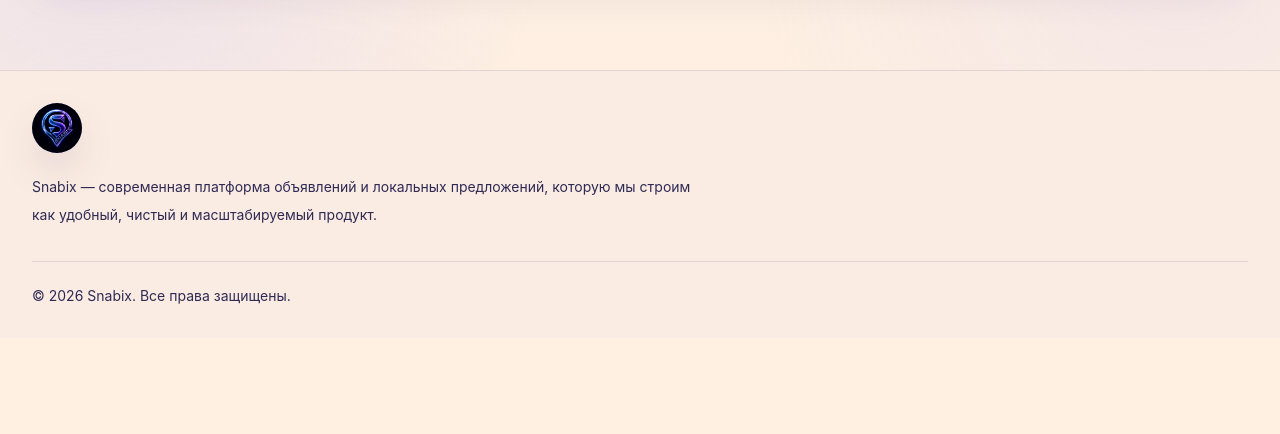
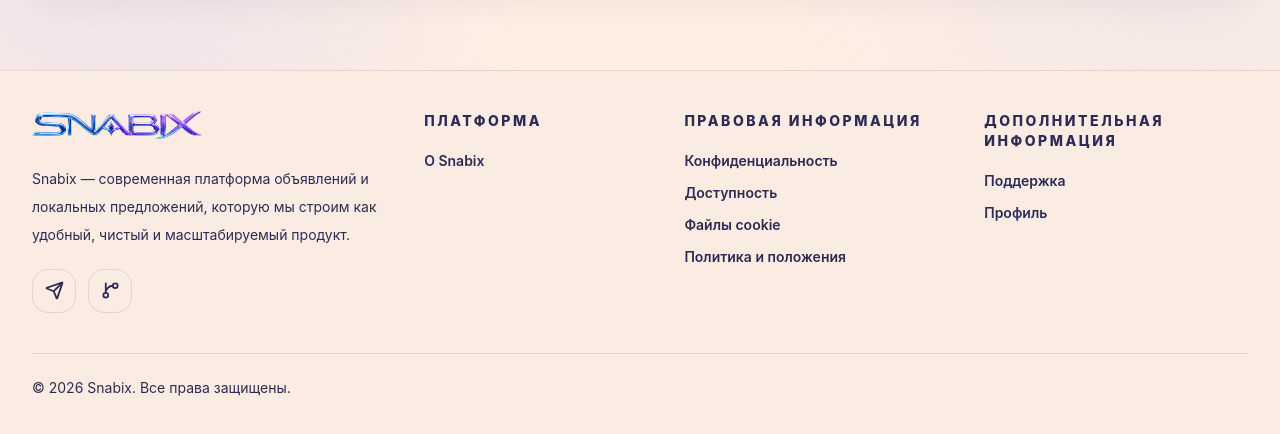
Before and after one commit to snabix/snabix-frontend, a Next.js app: page / in a window 1280 px wide. Shown: the part 854-1288 px from the top of the page. Before the commit the page ends 1192 px from the top, so only its background shows below. Built offline with nearby package versions, Linux system fonts and the light colour scheme; no server answers.

Commit message:
feat: polish theme switcher sidebar and footer

```diff
--- /dev/null
+++ b/src/features/listing/ui/delete-listing-dialog.tsx
@@ -0,0 +1,83 @@
+import { AlertTriangle, LoaderCircle, Trash2 } from "lucide-react";
+import { Button } from "@/src/shared/ui/shadcn/button";
+import {
+  Dialog,
+  DialogContent,
+  DialogDescription,
+  DialogFooter,
+  DialogHeader,
+  DialogTitle,
+} from "@/src/shared/ui/shadcn/dialog";
+
+type DeleteListingDialogProps = {
+  isDeleting: boolean;
+  isOpen: boolean;
+  listingTitle?: string | null;
+  onConfirm: () => void;
+  onOpenChange: (isOpen: boolean) => void;
+};
+
+export function DeleteListingDialog({
+  isDeleting,
+  isOpen,
+  listingTitle,
+  onConfirm,
+  onOpenChange,
+}: DeleteListingDialogProps) {
+  return (
+    <Dialog onOpenChange={onOpenChange} open={isOpen}>
+      <DialogContent className="max-w-[520px]">
+        <DialogHeader>
+          <div className="grid size-12 place-items-center rounded-2xl bg-[color-mix(in_srgb,var(--danger)_12%,var(--surface))] text-[var(--danger)]">
+            <AlertTriangle aria-hidden="true" size={22} />
+          </div>
+
+          <DialogTitle className="mt-4">
+            Удалить объявление?
+          </DialogTitle>
+
+          <DialogDescription className="mt-2">
+            {listingTitle ? (
+              <>
+                Объявление <span className="font-semibold text-[var(--brand-deep)]">&quot;{listingTitle}&quot;</span> будет удалено
+                без возможности восстановления.
+              </>
+            ) : (
+              "Объявление будет удалено без возможности восстановления."
+            )}
+          </DialogDescription>
+        </DialogHeader>
+
+        <DialogFooter className="mt-6">
+          <Button
+            disabled={isDeleting}
+            onClick={() => onOpenChange(false)}
+            type="button"
+            variant="outline"
+          >
+            Отменить
+          </Button>
+
+          <Button
+            disabled={isDeleting}
+            onClick={onConfirm}
+            type="button"
+            variant="destructive"
+          >
+            {isDeleting ? (
+              <>
+                <LoaderCircle aria-hidden="true" className="animate-spin" size={17} />
+                Удаляем...
+              </>
+            ) : (
+              <>
+                <Trash2 aria-hidden="true" size={17} />
+                Удалить
+              </>
+            )}
+          </Button>
+        </DialogFooter>
+      </DialogContent>
+    </Dialog>
+  );
+}
--- a/src/shared/ui/Footer/Footer.tsx
+++ b/src/shared/ui/Footer/Footer.tsx
@@ -1,19 +1,140 @@
+import Image from "next/image";
+import Link from "next/link";
+import { GitBranch, Send } from "lucide-react";
 import { Container } from "@/src/shared/ui/container";
-import { Logo } from "@/src/shared/ui/logo";
+
+const socialLinks = [
+  { label: "Telegram", href: "#", icon: Send },
+  { label: "GitHub", href: "#", icon: GitBranch },
+];
+
+const legalLinks = [
+  { label: "Конфиденциальность", href: "#" },
+  { label: "Доступность", href: "#" },
+  { label: "Файлы cookie", href: "#" },
+  { label: "Политика и положения", href: "#" },
+];
+
+const additionalLinks = [
+  { label: "Поддержка", href: "#" },
+  { label: "Профиль", href: "/account/profile" },
+];
 
 export function AppFooter() {
   return (
-    <footer className="mt-12 border-t border-[var(--border-soft)] bg-[var(--surface)] py-8">
+    <footer className="mt-12 border-t border-[var(--border-soft)] bg-[var(--surface)] py-10">
       <Container>
-        <div>
-          <Logo />
-          <p className="mt-5 max-w-2xl text-sm leading-7 text-[var(--text-muted)]">
-            Snabix — современная платформа объявлений и локальных предложений,
-            которую мы строим как удобный, чистый и масштабируемый продукт.
-          </p>
-          <div className="mt-8 border-t border-[var(--border-soft)] pt-6 text-sm text-[var(--text-muted)]">
-            © 2026 Snabix. Все права защищены.
-          </div>
+        <div className="grid items-start gap-9 md:grid-cols-2 lg:grid-cols-[1.35fr_0.85fr_1fr_1fr]">
+          <section aria-labelledby="footer-brand-title">
+            <Link
+              aria-label="На главную Snabix"
+              className="inline-flex items-center"
+              href="/"
+            >
+              <Image
+                alt="Snabix"
+                className="h-auto w-[170px]"
+                height={191}
+                priority={false}
+                src="/logo2.png"
+                width={1177}
+              />
+            </Link>
+
+            <h2 className="sr-only" id="footer-brand-title">
+              Snabix
+            </h2>
+
+            <p className="mt-5 max-w-md text-sm leading-7 text-[var(--text-muted)]">
+              Snabix — современная платформа объявлений и локальных
+              предложений, которую мы строим как удобный, чистый и
+              масштабируемый продукт.
+            </p>
+
+            <div className="mt-5 flex items-center gap-3">
+              {socialLinks.map((link) => {
+                const Icon = link.icon;
+
+                return (
+                  <Link
+                    aria-label={link.label}
+                    className={[
+                      "grid size-11 place-items-center rounded-2xl",
+                      "border border-[var(--border-soft)] bg-[color-mix(in_srgb,var(--surface)_78%,transparent)]",
+                      "text-[var(--brand-deep)] transition-all duration-200",
+                      "hover:-translate-y-0.5 hover:border-[var(--accent)] hover:text-[var(--accent)] hover:shadow-[var(--shadow-card)]",
+                      "focus-visible:outline-none focus-visible:ring-4 focus-visible:ring-[var(--accent-soft)]",
+                    ].join(" ")}
+                    href={link.href}
+                    key={link.label}
+                  >
+                    <Icon aria-hidden="true" size={19} strokeWidth={2.25} />
+                  </Link>
+                );
+              })}
+            </div>
+          </section>
+
+          <section aria-labelledby="footer-platform-title">
+            <h2
+              className="font-heading text-sm font-extrabold uppercase tracking-[0.18em] text-[var(--brand-deep)]"
+              id="footer-platform-title"
+            >
+              Платформа
+            </h2>
+            <Link
+              className="mt-5 inline-flex text-sm font-semibold text-[var(--text-muted)] transition-colors duration-200 hover:text-[var(--brand-deep)]"
+              href="/about"
+            >
+              О Snabix
+            </Link>
+          </section>
+
+          <section aria-labelledby="footer-legal-title">
+            <h2
+              className="font-heading text-sm font-extrabold uppercase tracking-[0.18em] text-[var(--brand-deep)]"
+              id="footer-legal-title"
+            >
+              Правовая информация
+            </h2>
+
+            <div className="mt-5 flex flex-col gap-3">
+              {legalLinks.map((link) => (
+                <Link
+                  className="text-sm font-semibold text-[var(--text-muted)] transition-colors duration-200 hover:text-[var(--brand-deep)]"
+                  href={link.href}
+                  key={link.label}
+                >
+                  {link.label}
+                </Link>
+              ))}
+            </div>
+          </section>
+
+          <section aria-labelledby="footer-additional-title">
+            <h2
+              className="font-heading text-sm font-extrabold uppercase tracking-[0.18em] text-[var(--brand-deep)]"
+              id="footer-additional-title"
+            >
+              Дополнительная информация
+            </h2>
+
+            <div className="mt-5 flex flex-col gap-3">
+              {additionalLinks.map((link) => (
+                <Link
+                  className="text-sm font-semibold text-[var(--text-muted)] transition-colors duration-200 hover:text-[var(--brand-deep)]"
+                  href={link.href}
+                  key={link.label}
+                >
+                  {link.label}
+                </Link>
+              ))}
+            </div>
+          </section>
+        </div>
+
+        <div className="mt-10 border-t border-[var(--border-soft)] pt-6 text-sm text-[var(--text-muted)]">
+          © 2026 Snabix. Все права защищены.
         </div>
       </Container>
     </footer>
--- a/src/shared/ui/ThemeSwitcher/ThemeSwitcher.tsx
+++ b/src/shared/ui/ThemeSwitcher/ThemeSwitcher.tsx
@@ -1,6 +1,7 @@
 "use client";
 
 import { useEffect, useState } from "react";
+import { AnimatePresence, motion } from "framer-motion";
 import { Moon, Sun } from "lucide-react";
 import { useTheme } from "next-themes";
 
@@ -29,29 +30,49 @@
       className={[
         "inline-flex h-11 items-center gap-3 rounded-full ",
         "border-[var(--border-soft)] bg-[color-mix(in_srgb,var(--surface)_86%,transparent)]",
-        "hover:border-[var(--accent)]",
+        "transition-colors duration-300 hover:border-[var(--accent)]",
         "focus-visible:outline-none focus-visible:ring-4 focus-visible:ring-[var(--accent-soft)]",
       ].join(" ")}
       onClick={handleToggle}
       type="button"
     >
-      <span
+      <motion.span
+        animate={{
+          scale: isDark ? 1.02 : 1,
+        }}
         className={[
-          "relative h-6 w-11 rounded-full border transition-colors duration-300",
+          "relative h-6 w-11 overflow-hidden rounded-full border transition-colors duration-300",
           isDark
             ? "border-[var(--accent)] bg-[var(--active-button-bg)]"
             : "border-[var(--border-soft)] bg-[var(--accent-soft)]",
         ].join(" ")}
+        transition={{ duration: 0.22, ease: "easeOut" }}
       >
-        <span
+        <motion.span
+          animate={{
+            rotate: isDark ? 360 : 0,
+            x: isDark ? 20 : 2,
+          }}
           className={[
-            "absolute top-1/2 grid size-5 -translate-y-1/2 place-items-center rounded-full bg-[var(--surface)] text-[var(--brand-deep)] shadow-sm transition-transform duration-300",
-            isDark ? "translate-x-[20px]" : "translate-x-[2px]",
+            "absolute top-1/2 grid size-5 -translate-y-1/2 place-items-center rounded-full",
+            "bg-[var(--surface)] text-[var(--brand-deep)] shadow-[0_6px_16px_color-mix(in_srgb,var(--brand-deep)_18%,transparent)]",
           ].join(" ")}
+          transition={{ type: "spring", stiffness: 420, damping: 28 }}
         >
-          {isDark ? <Moon size={12} /> : <Sun size={12} />}
-        </span>
-      </span>
+          <AnimatePresence initial={false} mode="wait">
+            <motion.span
+              animate={{ opacity: 1, scale: 1, rotate: 0 }}
+              className="grid place-items-center"
+              exit={{ opacity: 0, scale: 0.65, rotate: isDark ? -90 : 90 }}
+              initial={{ opacity: 0, scale: 0.65, rotate: isDark ? 90 : -90 }}
+              key={isDark ? "moon" : "sun"}
+              transition={{ duration: 0.18, ease: "easeOut" }}
+            >
+              {isDark ? <Moon size={12} /> : <Sun size={12} />}
+            </motion.span>
+          </AnimatePresence>
+        </motion.span>
+      </motion.span>
     </button>
   );
 }
--- a/src/widgets/account/ui/account-sidebar.tsx
+++ b/src/widgets/account/ui/account-sidebar.tsx
@@ -33,7 +33,7 @@
 
 export function AccountSidebar() {
     const pathname = usePathname();
-    const [isCollapsed, setIsCollapsed] = useState(false);
+    const [isCollapsed, setIsCollapsed] = useState(true);
     const [width, setWidth] = useState(DEFAULT_WIDTH);
 
     const handlePointerDown = (event: PointerEvent<HTMLButtonElement>) => {
```
Also changed, not shown: src/screens/account/listings/details/ui/listing-details-page.tsx (+23 -5 lines), src/screens/account/listings/ui/listings-page.tsx (+25 -10 lines), public/logo2.png, 1 other file (tests, documents, lock files or other folders).
